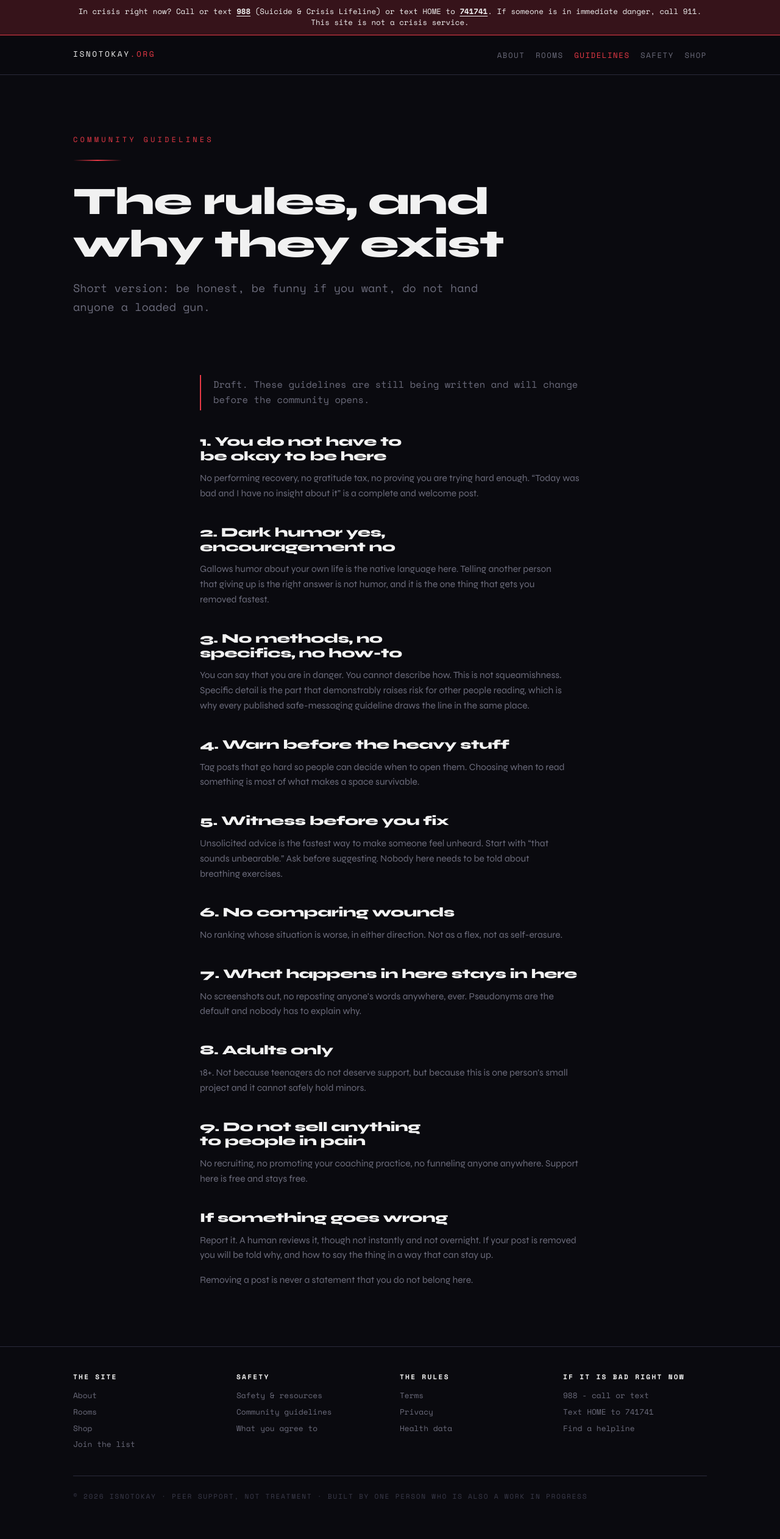
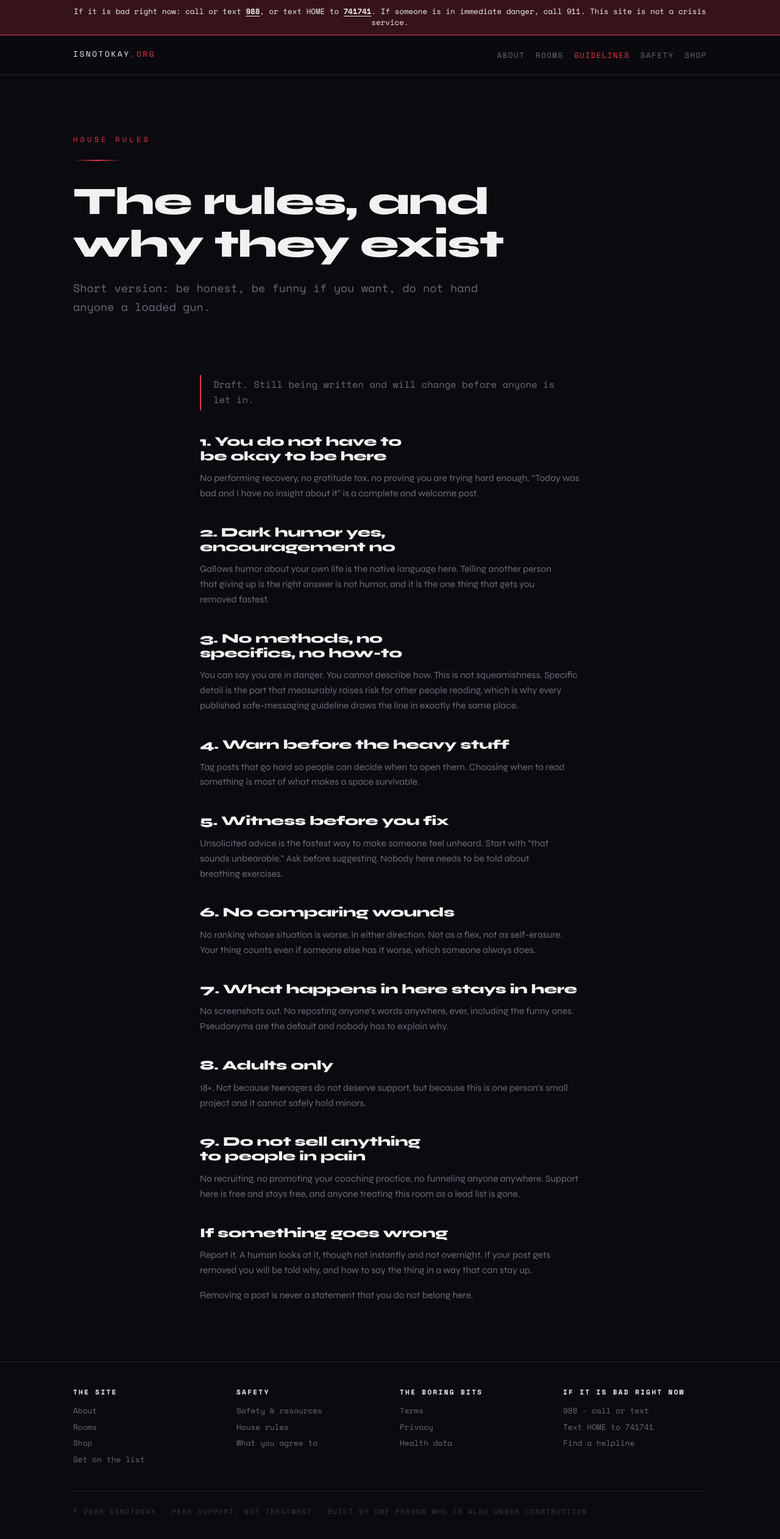
Before and after one commit to Redacted-Syntax/isnotokay, a React (Vite) app: page /guidelines in a window 1280 px wide. Shown: the top 2524 px of the page at 61% size. Before the commit the page ends 2503 px from the top, so only its background shows below. Built offline with nearby package versions, Linux system fonts and the light colour scheme.

Commit message:
Voice pass on form, banner, footer, and guidelines

```diff
--- a/src/components/CrisisBanner.jsx
+++ b/src/components/CrisisBanner.jsx
@@ -5,16 +5,18 @@
 // reachable without an account, because the person who needs them most is
 // often the one who has not signed up.
 //
+// Keep this wording plain. This is the one place on the site where being
+// clever would be actively harmful.
+//
 // Numbers are US. Add international lines before promoting outside the US.
 
 export default function CrisisBanner() {
   return (
     <aside className="crisis" aria-label="Crisis resources">
       <div className="wrap crisis__inner">
-        In crisis right now? Call or text <a href="tel:988">988</a> (Suicide &amp;
-        Crisis Lifeline) or text HOME to{" "}
-        <a href="sms:741741">741741</a>. If someone is in immediate danger, call
-        911. This site is not a crisis service.
+        If it is bad right now: call or text <a href="tel:988">988</a>, or text
+        HOME to <a href="sms:741741">741741</a>. If someone is in immediate
+        danger, call 911. This site is not a crisis service.
       </div>
     </aside>
   );
--- a/src/components/Footer.jsx
+++ b/src/components/Footer.jsx
@@ -20,7 +20,7 @@ export default function Footer() {
                 <Link to="/store">Shop</Link>
               </li>
               <li>
-                <Link to="/join">Join the list</Link>
+                <Link to="/join">Get on the list</Link>
               </li>
             </ul>
           </div>
@@ -32,7 +32,7 @@ export default function Footer() {
                 <Link to="/welcome">Safety &amp; resources</Link>
               </li>
               <li>
-                <Link to="/guidelines">Community guidelines</Link>
+                <Link to="/guidelines">House rules</Link>
               </li>
               <li>
                 <Link to="/onboarding">What you agree to</Link>
@@ -41,7 +41,7 @@ export default function Footer() {
           </div>
 
           <div>
-            <h4>The rules</h4>
+            <h4>The boring bits</h4>
             <ul>
               <li>
                 <Link to="/terms">Terms</Link>
@@ -75,7 +75,7 @@ export default function Footer() {
 
         <p className="footer__base">
           &copy; {year} IsNotOkay &middot; Peer support, not treatment &middot;
-          Built by one person who is also a work in progress
+          Built by one person who is also under construction
         </p>
       </div>
     </footer>
--- a/src/components/WaitlistForm.jsx
+++ b/src/components/WaitlistForm.jsx
@@ -4,7 +4,7 @@ import { useState } from "react";
 // Controlled inputs: every field's value comes from state, and state is the
 // single source of truth. Same pattern as the React forms unit.
 //
-// Posts to /api/waitlist, which is functions/api/waitlist.js. No keys here.
+// Posts to /api/waitlist, which is worker/waitlist.js. No keys here.
 // Nothing in this file is secret, which is exactly the point.
 
 export default function WaitlistForm({ source = "isnotokay.org" }) {
@@ -50,8 +50,8 @@ export default function WaitlistForm({ source = "isnotokay.org" }) {
   if (status === "done") {
     return (
       <p className="callout" role="status">
-        You&apos;re on the list. You&apos;ll hear from a person, not a
-        newsletter robot, and not that often.
+        You are on the list. You will hear from a person, not a newsletter
+        robot, and not often. Probably only when something actually happens.
       </p>
     );
   }
@@ -92,7 +92,7 @@ export default function WaitlistForm({ source = "isnotokay.org" }) {
           required
         />
         <span>
-          Email me when there is something real to tell. Nothing else, no
+          Email me when there is something real to say. Nothing else, no
           sharing, unsubscribe whenever.
         </span>
       </label>
@@ -103,7 +103,7 @@ export default function WaitlistForm({ source = "isnotokay.org" }) {
         disabled={status === "sending"}
         style={{ marginTop: "0.5rem" }}
       >
-        {status === "sending" ? "Adding you..." : "Keep me posted"}
+        {status === "sending" ? "Adding you..." : "Get on the list"}
       </button>
 
       {status === "error" && (
@@ -113,8 +113,8 @@ export default function WaitlistForm({ source = "isnotokay.org" }) {
       )}
 
       <p className="form__fine">
-        Your email is stored so we can tell you when the doors open. It is not
-        sold, shared, or connected to any ad tool. Ever.
+        Your email sits in a spreadsheet so we can tell you when the doors
+        open. It is not sold, shared, or wired up to any ad tool. Ever.
       </p>
     </form>
   );
--- a/src/pages/Guidelines.jsx
+++ b/src/pages/Guidelines.jsx
@@ -1,16 +1,17 @@
 import PageHeader from "../components/PageHeader.jsx";
 
-// ---------- COMMUNITY GUIDELINES ----------
-// DRAFT. This is the most important document on the site and it should be
-// written by the founder, in her voice, not generated. The structure below is
-// adapted from #chatsafe (Orygen) and the Samaritans guidelines for online
-// communities. Replace the wording, keep the bones.
+// ---------- HOUSE RULES ----------
+// The most important document on the site. Structure adapted from #chatsafe
+// (Orygen) and the Samaritans guidelines for online communities.
+//
+// Rules 2, 3, and 4 are the safety-critical ones. Rewrite the wording all
+// you like; do not soften what they actually require.
 
 export default function Guidelines() {
   return (
     <>
       <PageHeader
-        label="Community guidelines"
+        label="House rules"
         title="The rules, and why they exist"
         lede="Short version: be honest, be funny if you want, do not hand anyone a loaded gun."
       />
@@ -18,8 +19,7 @@ export default function Guidelines() {
       <section className="section" style={{ paddingTop: 0 }}>
         <div className="wrap prose">
           <p className="callout">
-            Draft. These guidelines are still being written and will change
-            before the community opens.
+            Draft. Still being written and will change before anyone is let in.
           </p>
 
           <h2>1. You do not have to be okay to be here</h2>
@@ -38,10 +38,10 @@ export default function Guidelines() {
 
           <h2>3. No methods, no specifics, no how-to</h2>
           <p>
-            You can say that you are in danger. You cannot describe how. This is
-            not squeamishness. Specific detail is the part that demonstrably
-            raises risk for other people reading, which is why every published
-            safe-messaging guideline draws the line in the same place.
+            You can say you are in danger. You cannot describe how. This is not
+            squeamishness. Specific detail is the part that measurably raises
+            risk for other people reading, which is why every published
+            safe-messaging guideline draws the line in exactly the same place.
           </p>
 
           <h2>4. Warn before the heavy stuff</h2>
@@ -53,21 +53,23 @@ export default function Guidelines() {
 
           <h2>5. Witness before you fix</h2>
           <p>
-            Unsolicited advice is the fastest way to make someone feel
-            unheard. Start with &ldquo;that sounds unbearable.&rdquo; Ask before
+            Unsolicited advice is the fastest way to make someone feel unheard.
+            Start with &ldquo;that sounds unbearable.&rdquo; Ask before
             suggesting. Nobody here needs to be told about breathing exercises.
           </p>
 
           <h2>6. No comparing wounds</h2>
           <p>
             No ranking whose situation is worse, in either direction. Not as a
-            flex, not as self-erasure.
+            flex, not as self-erasure. Your thing counts even if someone else
+            has it worse, which someone always does.
           </p>
 
           <h2>7. What happens in here stays in here</h2>
           <p>
-            No screenshots out, no reposting anyone&apos;s words anywhere, ever.
-            Pseudonyms are the default and nobody has to explain why.
+            No screenshots out. No reposting anyone&apos;s words anywhere, ever,
+            including the funny ones. Pseudonyms are the default and nobody has
+            to explain why.
           </p>
 
           <h2>8. Adults only</h2>
@@ -79,14 +81,15 @@ export default function Guidelines() {
           <h2>9. Do not sell anything to people in pain</h2>
           <p>
             No recruiting, no promoting your coaching practice, no funneling
-            anyone anywhere. Support here is free and stays free.
+            anyone anywhere. Support here is free and stays free, and anyone
+            treating this room as a lead list is gone.
           </p>
 
           <h2>If something goes wrong</h2>
           <p>
-            Report it. A human reviews it, though not instantly and not
-            overnight. If your post is removed you will be told why, and how to
-            say the thing in a way that can stay up.
+            Report it. A human looks at it, though not instantly and not
+            overnight. If your post gets removed you will be told why, and how
+            to say the thing in a way that can stay up.
           </p>
           <p>
             Removing a post is never a statement that you do not belong here.
```
